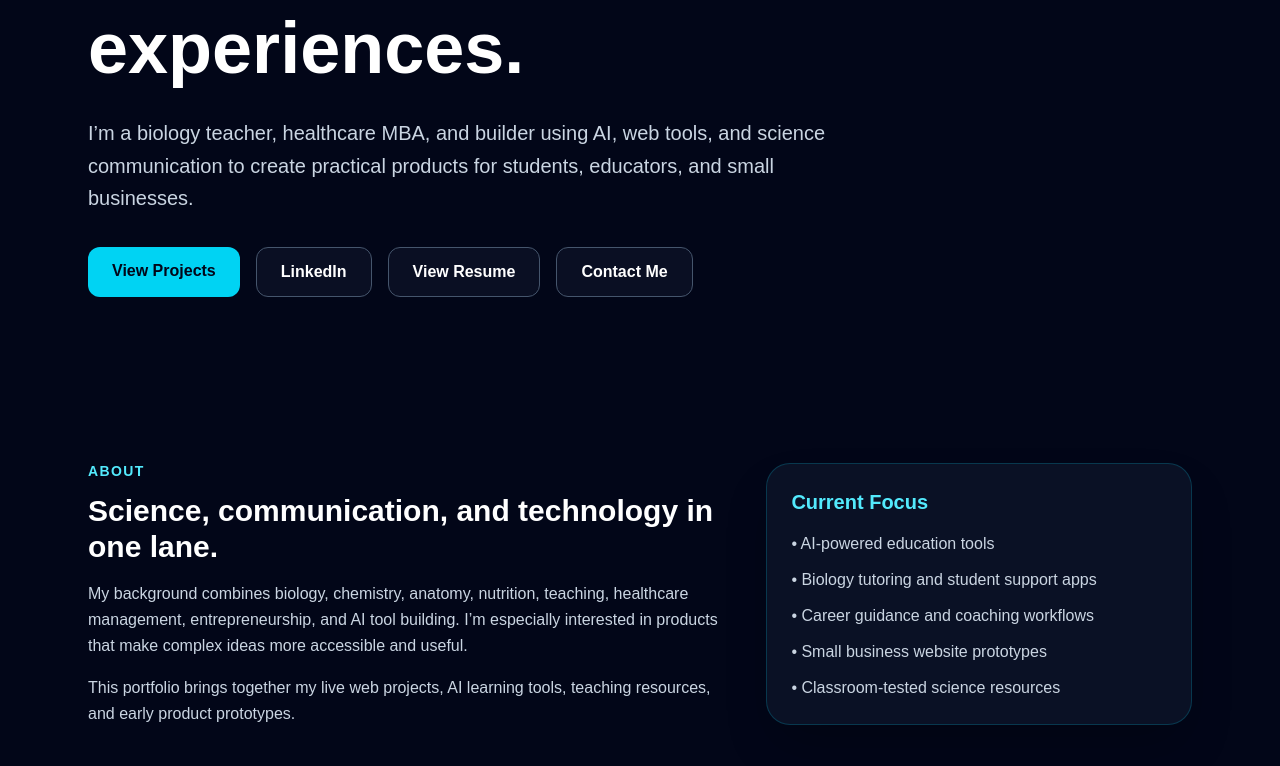
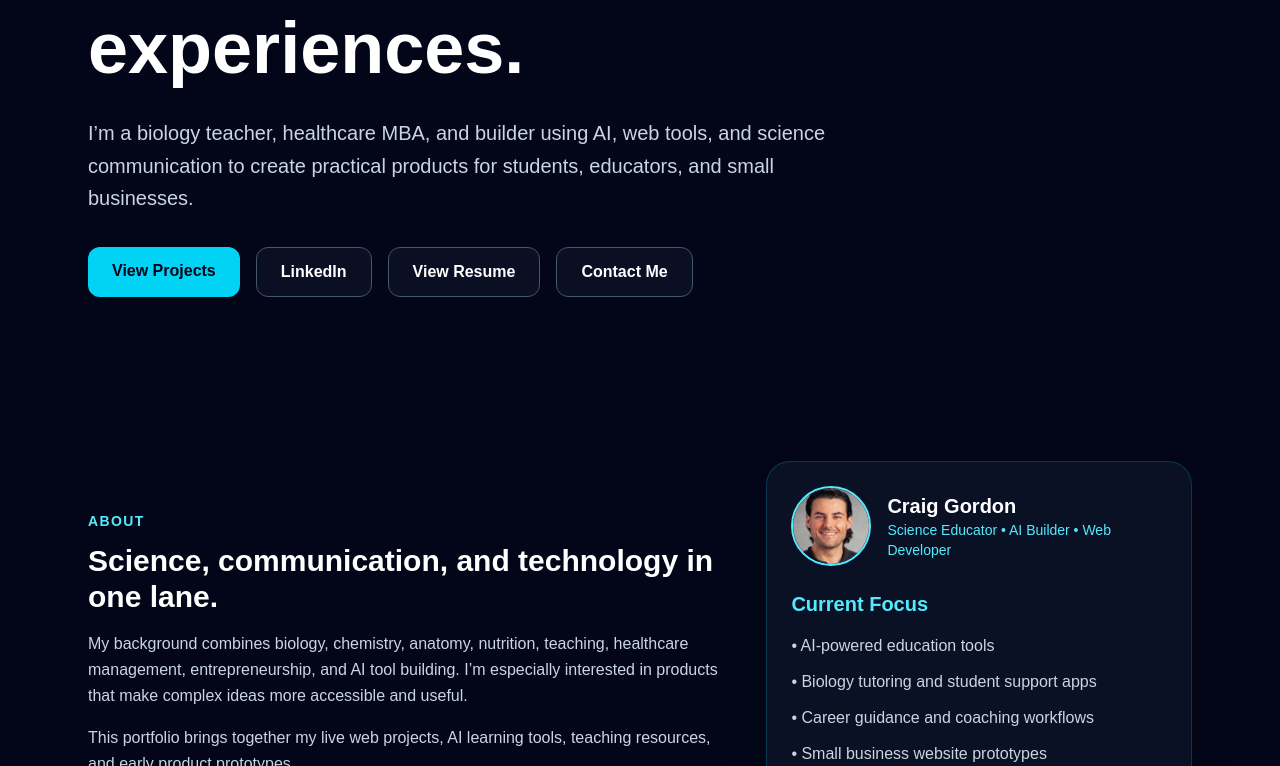
Before and after one commit to craigjamesgordon13-byte/craig-gordon-hub, a Next.js app: page / in a window 1280 px wide. Shown: the part 403-1169 px from the top of the page. Built offline with nearby package versions, Linux system fonts and the light colour scheme.

Commit message:
Restore headshot and update project links

```diff
--- a/app/page.js
+++ b/app/page.js
@@ -57,21 +57,40 @@ export default function Home() {
             <p className="mb-3 text-sm font-semibold uppercase tracking-widest text-cyan-300">
               About
             </p>
+
             <h2 className="mb-4 text-3xl font-bold">
               Science, communication, and technology in one lane.
             </h2>
+
             <p className="mb-4 leading-relaxed text-slate-300">
               My background combines biology, chemistry, anatomy, nutrition, teaching, healthcare management, entrepreneurship, and AI tool building. I’m especially interested in products that make complex ideas more accessible and useful.
             </p>
+
             <p className="leading-relaxed text-slate-300">
               This portfolio brings together my live web projects, AI learning tools, teaching resources, and early product prototypes.
             </p>
           </div>
 
           <div className="rounded-3xl border border-cyan-400/20 bg-slate-900/70 p-6 shadow-2xl">
+            <div className="mb-6 flex items-center gap-4">
+              <img
+                src="/craig-headshot.png"
+                alt="Craig Gordon"
+                className="h-20 w-20 rounded-full border-2 border-cyan-300 object-cover"
+              />
+
+              <div>
+                <h3 className="text-xl font-bold text-white">Craig Gordon</h3>
+                <p className="text-sm text-cyan-300">
+                  Science Educator • AI Builder • Web Developer
+                </p>
+              </div>
+            </div>
+
             <h3 className="mb-4 text-xl font-bold text-cyan-300">
               Current Focus
             </h3>
+
             <ul className="space-y-3 text-slate-300">
               <li>• AI-powered education tools</li>
               <li>• Biology tutoring and student support apps</li>
@@ -88,7 +107,10 @@ export default function Home() {
         <p className="mb-3 text-sm font-semibold uppercase tracking-widest text-cyan-300">
           Featured Projects
         </p>
-        <h2 className="mb-8 text-3xl font-bold">Live builds and active prototypes</h2>
+
+        <h2 className="mb-8 text-3xl font-bold">
+          Live builds and active prototypes
+        </h2>
 
         <div className="grid gap-6 md:grid-cols-2 lg:grid-cols-3">
           <ProjectCard
@@ -143,7 +165,9 @@ export default function Home() {
         <p className="mb-3 text-sm font-semibold uppercase tracking-widest text-cyan-300">
           Project Showcase
         </p>
+
         <h2 className="mb-4 text-3xl font-bold">Biology Tutor AI</h2>
+
         <p className="mb-6 max-w-3xl text-lg leading-relaxed text-slate-300">
           Biology Tutor AI is a classroom-safe tutoring chatbot designed to help students ask better questions, review difficult biology concepts, and receive clear explanations without simply being handed answers.
         </p>
@@ -174,7 +198,10 @@ export default function Home() {
         <p className="mb-3 text-sm font-semibold uppercase tracking-widest text-cyan-300">
           Skill Stack
         </p>
-        <h2 className="mb-8 text-3xl font-bold">Where my experience connects</h2>
+
+        <h2 className="mb-8 text-3xl font-bold">
+          Where my experience connects
+        </h2>
 
         <div className="grid gap-6 md:grid-cols-3">
           <SkillCard
@@ -203,10 +230,13 @@ export default function Home() {
           <p className="mb-3 text-sm font-semibold uppercase tracking-widest text-cyan-300">
             Contact
           </p>
+
           <h2 className="mb-4 text-3xl font-bold">Let’s connect.</h2>
+
           <p className="mb-6 max-w-2xl text-slate-300">
             I’m open to roles and projects where science, communication, education, AI, and product thinking overlap.
           </p>
+
           <a
             href="mailto:Craig.James.Gordon13@gmail.com"
             className="inline-block rounded-xl bg-cyan-400 px-6 py-3 font-semibold text-slate-950 transition hover:bg-cyan-300"
```
